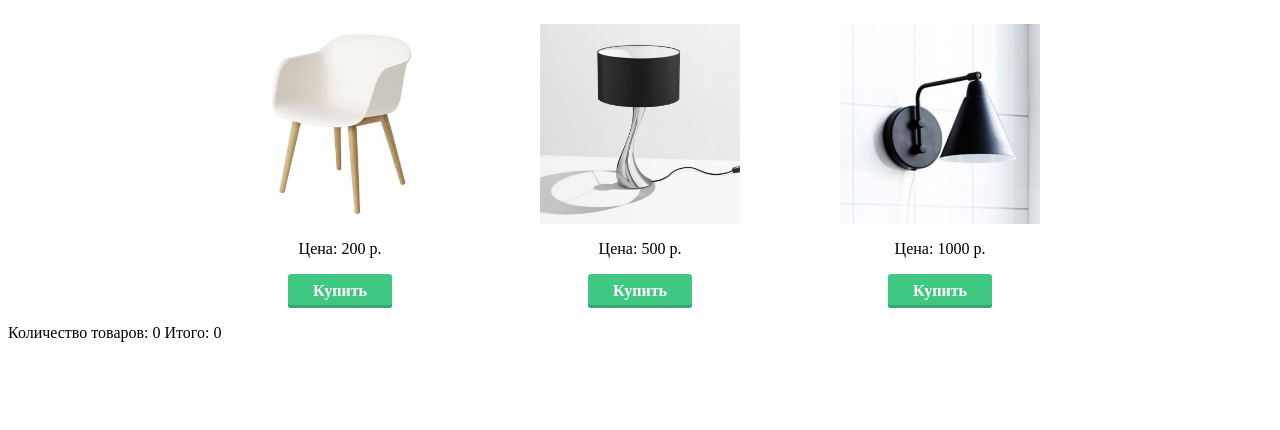
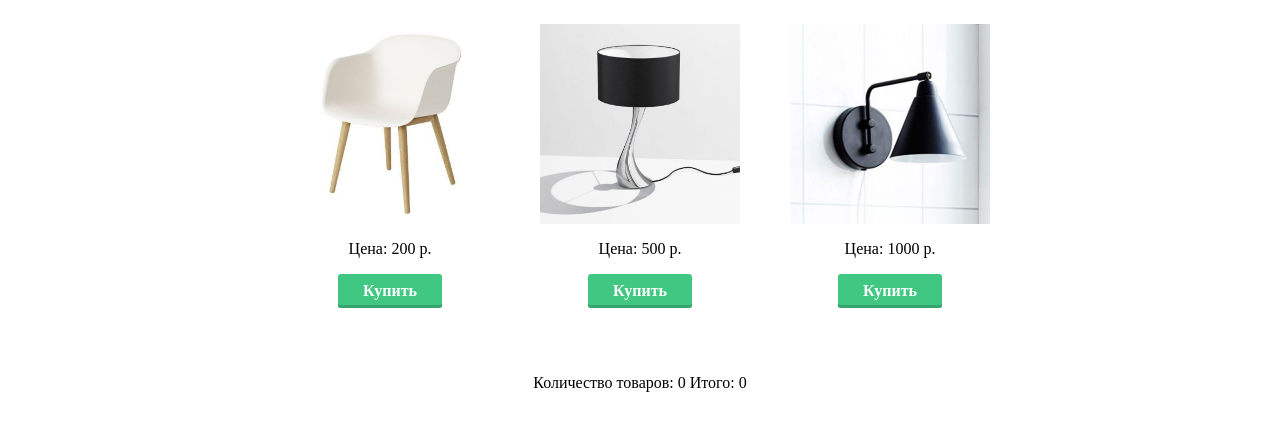
Before and after one commit to Valentina-Aktanko/Basic-JS-course, a plain HTML site: page lesson6/cart/index.html in a window 1280 px wide. Drawn offline with Linux system fonts and the light colour scheme.

Commit message:
basket block

```diff
--- a/lesson6/cart/index.html
+++ b/lesson6/cart/index.html
@@ -7,17 +7,18 @@
 
 
         .cart-wrapper {
-            width: 800px;
+            width: 1200px;
             margin: 0 auto;
             display: flex;
             flex-direction: column;
+            align-items: center;
 
         }
 
         .product-list {
             list-style-type: none;
             display: flex;
-            /*align-items: center;*/
+            width: 700px;
             padding: 0;
             justify-content: space-between;
         }
@@ -47,7 +48,7 @@
         }
 
         .basket-info-wrapper {
-
+            margin-top: 50px;
 
         }
 
@@ -72,14 +73,13 @@
                 <a class="button" href="#" data-price="1000" data-name="бра">Купить</a>
             </li>
         </ul>
+
+        <div class="basket-info-wrapper" id="basket">
+            Количество товаров: <span id="basket-count">0</span>
+            Итого: <span id="basket-price">0</span>
+        </div>
     </div>
 
     <script src="js.js"></script>
-
-
-    <div class="basket-info-wrapper" id="basket">
-        Количество товаров: <span id="basket-count">0</span>
-        Итого: <span id="basket-price">0</span>
-    </div>
 </body>
 </html>
```
